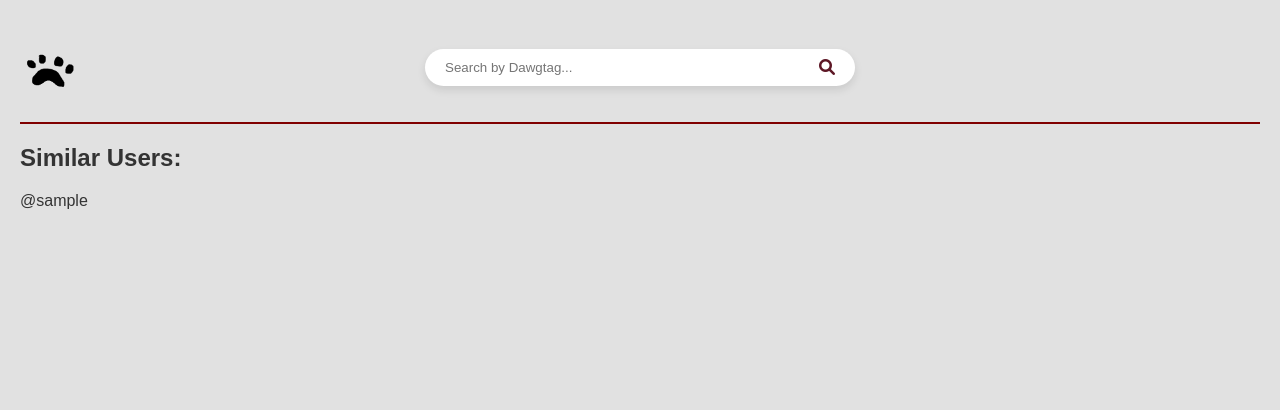
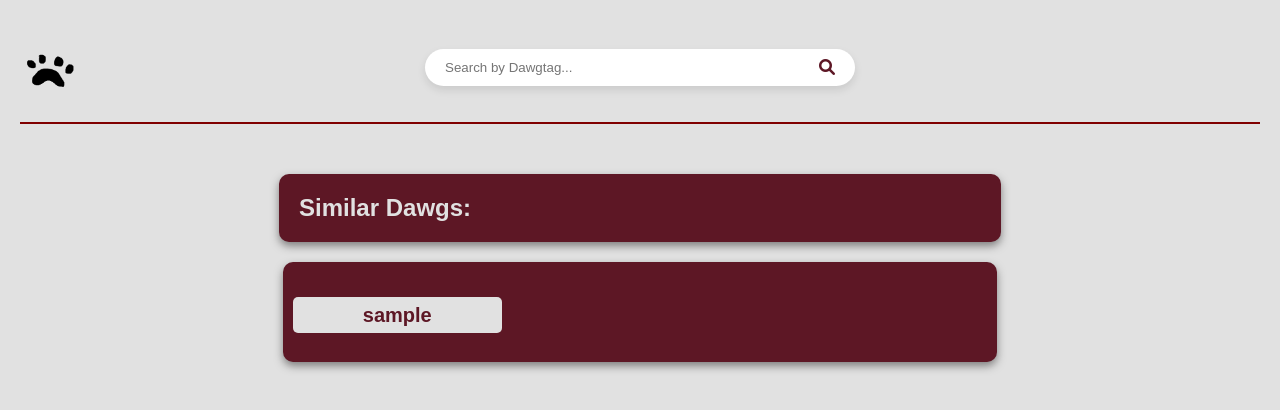
Before and after one commit to Ragnarok9401/intro_software_eng_jf1774, a Django app: template DawgHouse/homepage/templates/search_results.html in a window 1280 px wide. Shown: the top 410 px of the page. Run offline with Django 4.2, Linux system fonts and the light colour scheme; the template is opened without the code that fills it: most values are stand-ins (such as "Sample title", 1, 10 or a date in 2020).

Commit message:
updated search page
updated search page with css to make it look more in theme with everything else.

```diff
--- a/DawgHouse/homepage/static/search.css
+++ b/DawgHouse/homepage/static/search.css
@@ -4,11 +4,6 @@ body {
     background-color: rgb(225, 225, 225);
     color: #333;
     margin: 20px;
-}
-
-a {
-    text-decoration: none;
-    color: inherit;
 }
 
 /* You might also want to specify a hover effect, so users know it's a clickable link */
--- a/DawgHouse/homepage/templates/search_results.html
+++ b/DawgHouse/homepage/templates/search_results.html
@@ -12,9 +12,51 @@
     />
     <!--icons-->
     <style>
+      h2 {
+        flex: 1 100%;
+        width: 55%;
+        margin-left: auto;
+        margin-right: auto;
+        background-color: #5d1725;
+        padding: 20px;
+        border-radius: 10px;
+        box-shadow: 0 4px 8px rgb(127, 126, 126);
+        color: rgb(225, 225, 225);
+        margin-top: 50px;
+      }
       ul {
         list-style-type: none;
         padding-left: 0;
+      }
+       ul li a {
+        text-decoration: none;
+        color: inherit;
+        font-size: 20px;
+        color: #5d1725;
+      }
+      .friend_link {
+        color: #5d1725;
+        text-align: center;
+        font-weight: bold;
+        background-color: rgb(225, 225, 225);
+        padding-top: 7px;
+        padding-bottom: 7px;
+        padding-left: 70px;
+        padding-right: 70px;
+        border-radius: 5px;
+        text-decoration: none;
+      }
+      .container {
+        flex: 1 100%;
+        width: 56%;
+        margin-left: auto;
+        margin-right: auto;
+        background-color: #5d1725;
+        padding: 10px;
+        border-radius: 10px;
+        box-shadow: 0 4px 8px rgb(127, 126, 126);
+        color: black;
+        margin-top: 20px;
       }
     </style>
   </head>
@@ -45,13 +87,20 @@
       </form>
     </div>
     <hr color="maroon" />
-    <h2>Similar Users:</h2>
-    <ul>
-      {% for user in similar_users %}
-      <li>
-        <a href="{% url 'profile' user.username %}">@{{ user.username }}</a>
-      </li>
-      {% endfor %}
-    </ul>
+    <h2>Similar Dawgs:</h2>
+    <div class="container">
+      <ul class="all_users">
+        {% for user in similar_users %}
+          <li>
+            <h1 class="user_name">
+              <a href="{% url 'profile' user.username %}" class="friend_link"
+                >{{ user.username }}</a>
+            </h1>
+          </li>
+          {% endfor %}
+      </ul>
+  </div>
+
   </body>
+
 </html>
```
